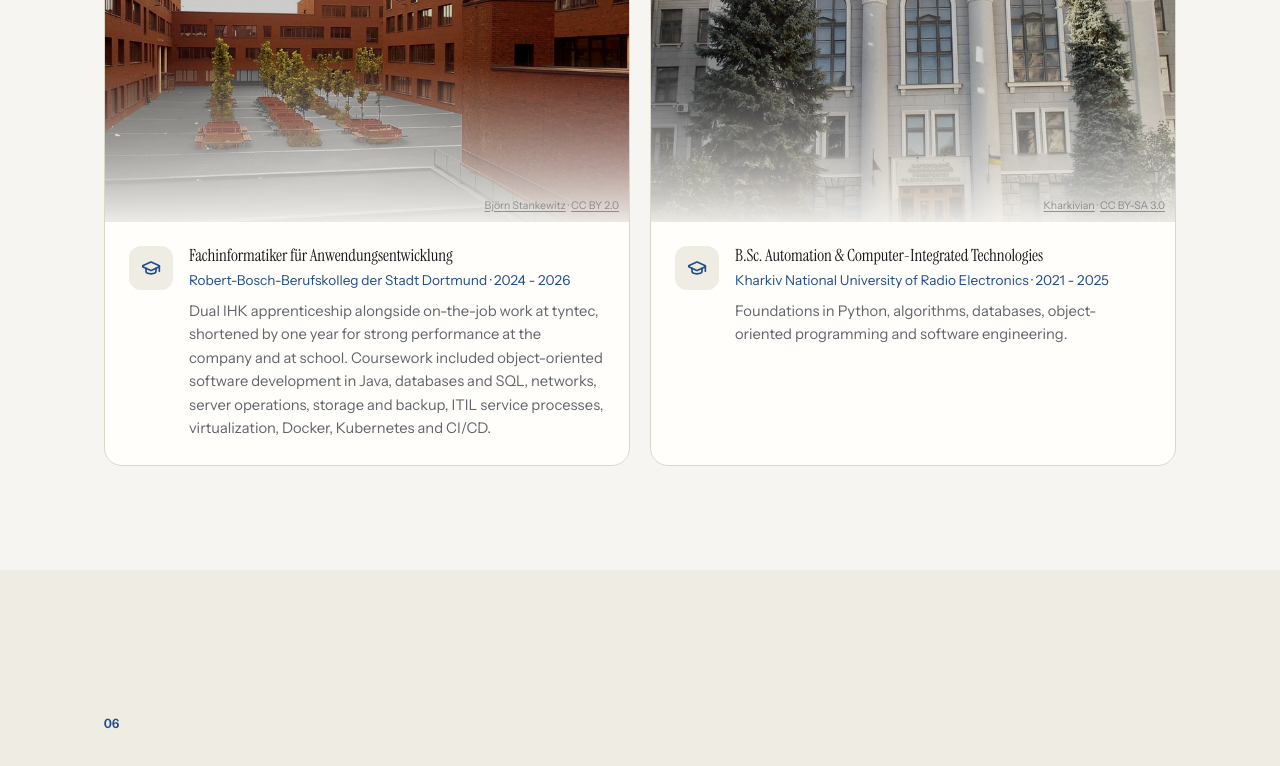
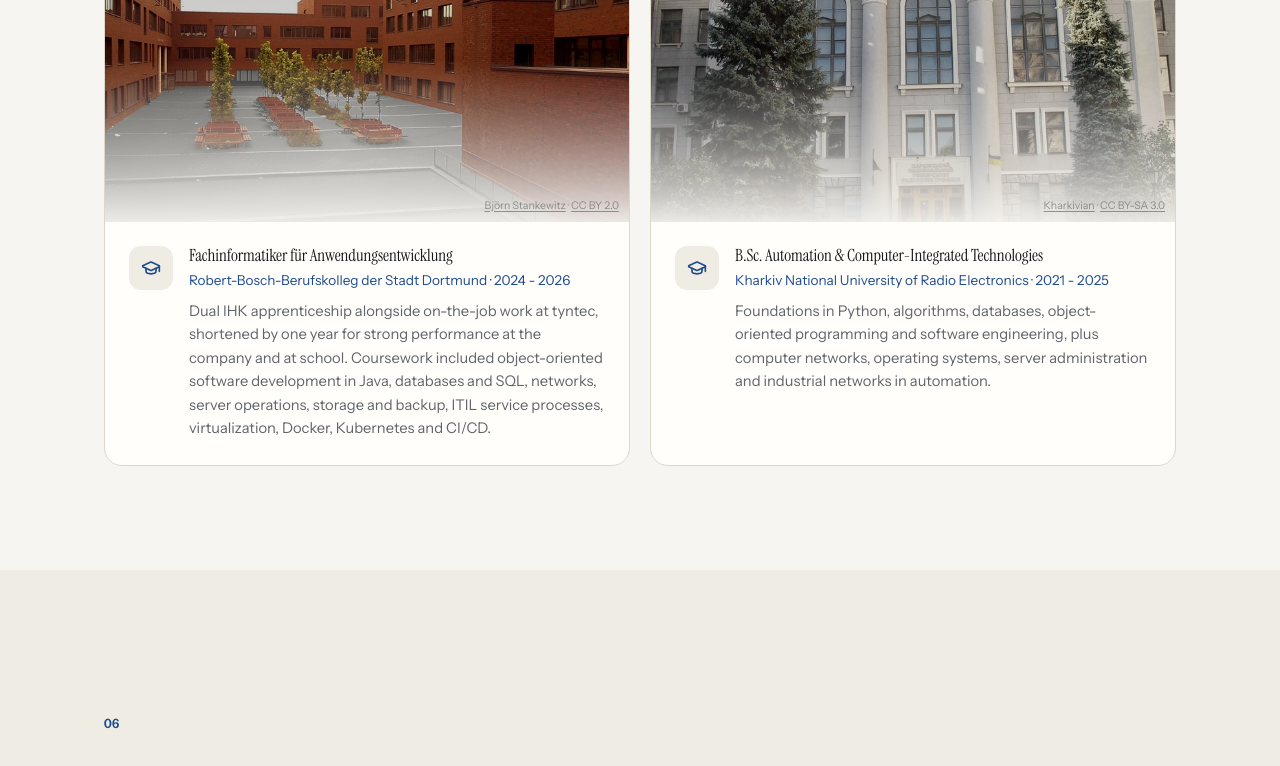
Before and after one commit to ATarasovHub/PersonalWebSite, a React (Vite) app: page / in a window 1280 px wide. Shown: the part 6766-7532 px from the top of the page. Built offline with nearby package versions, Linux system fonts and the light colour scheme.

Commit message:
Add the networking and server coursework to the degree

```diff
--- a/src/data/content.de.ts
+++ b/src/data/content.de.ts
@@ -407,7 +407,7 @@ export const de: Content = {
       org: 'Nationale Universität für Radioelektronik Charkiw',
       period: '2021 - 2025',
       description:
-        'Grundlagen in Python, Algorithmen, Datenbanken, objektorientierter Programmierung und Software-Engineering.',
+        'Grundlagen in Python, Algorithmen, Datenbanken, objektorientierter Programmierung und Software-Engineering, dazu Computernetzwerke, Betriebssysteme, Serveradministration und Industrienetzwerke in der Automatisierung.',
       photo: 'khnure',
       photoAlt:
         'Hauptgebäude der Nationalen Universität für Radioelektronik Charkiw, wo Andrii Tarasov seinen B.Sc. erwarb',
--- a/src/data/content.en.ts
+++ b/src/data/content.en.ts
@@ -407,7 +407,7 @@ export const en: Content = {
       org: 'Kharkiv National University of Radio Electronics',
       period: '2021 - 2025',
       description:
-        'Foundations in Python, algorithms, databases, object-oriented programming and software engineering.',
+        'Foundations in Python, algorithms, databases, object-oriented programming and software engineering, plus computer networks, operating systems, server administration and industrial networks in automation.',
       photo: 'khnure',
       photoAlt:
         'Main building of Kharkiv National University of Radio Electronics, where Andrii Tarasov earned his B.Sc.',
```
